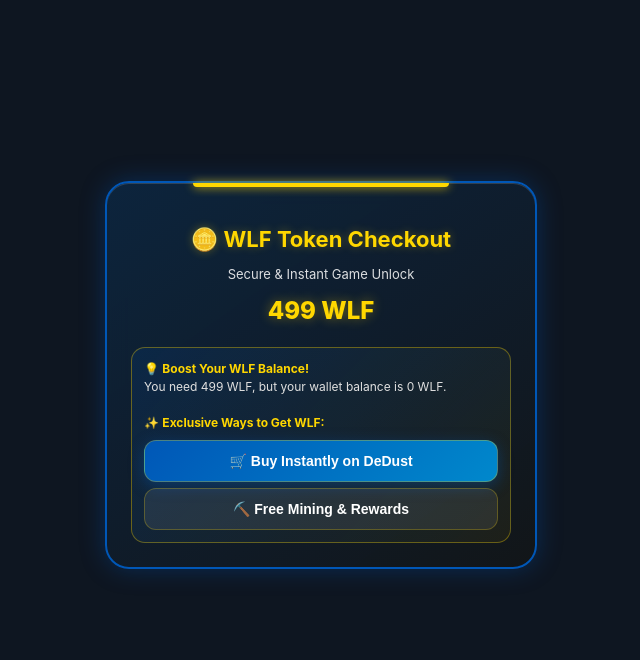
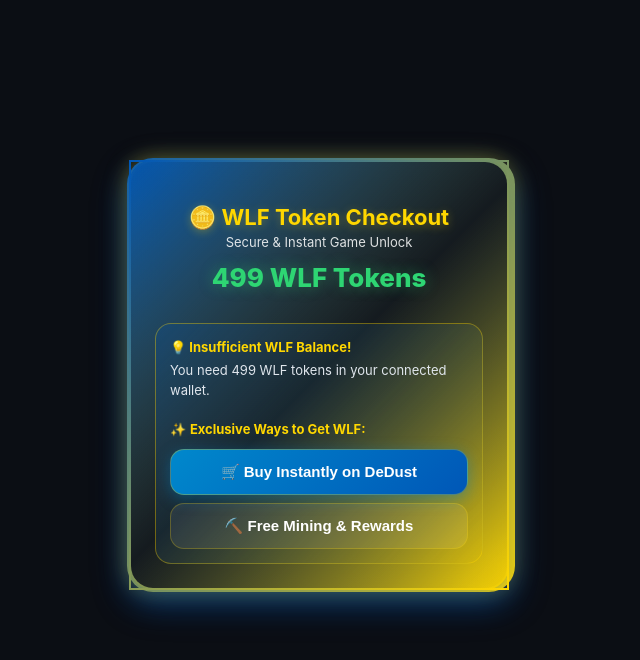
Before and after one commit to kandoo110/-WLF-, a plain HTML site: page pay.html in a window 1280 px wide. Shown: the whole page, without its empty margins (319-959 px from the left). Drawn offline with Linux system fonts and the light colour scheme; a script that the page names is missing.

Commit message:
Update pay.html

```diff
--- a/pay.html
+++ b/pay.html
@@ -1,3 +1,4 @@
+
 <!DOCTYPE html>
 <html lang="en" dir="ltr">
 <head>
@@ -10,7 +11,7 @@
     <style>
         body {
             font-family: -apple-system, BlinkMacSystemFont, 'Segoe UI', Roboto, Helvetica, Arial, sans-serif;
-            background-color: var(--tg-theme-bg-color, #0e1621);
+            background-color: var(--tg-theme-bg-color, #0b0e14);
             color: var(--tg-theme-text-color, #ffffff);
             margin: 0;
             padding: 15px;
@@ -21,52 +22,68 @@
             min-height: 90vh;
             text-align: center;
         }
-        /* فریم شکیل با ترکیب رنگ‌های آبی و زرد (پرچمی) و افکت نئونی */
+
+        /* فریم جذاب با ترکیب ظریف و در هم رفته زرد و آبی (الهام از رنگ‌های پرچم) */
         .card {
-            background: linear-gradient(145deg, rgba(13, 37, 63, 0.95), rgba(18, 22, 25, 0.98));
-            border: 2px solid #0057b7; /* حاشیه آبی پرچم */
+            background: linear-gradient(135deg, rgba(0, 87, 183, 0.25) 0%, rgba(15, 20, 28, 0.95) 50%, rgba(255, 215, 0, 0.15) 100%);
+            border: 2px solid transparent;
+            border-image: linear-gradient(135deg, #0057b7, #ffd700) 1;
             border-radius: 24px;
             padding: 24px;
             width: 100%;
             max-width: 380px;
-            box-shadow: 0 0 25px rgba(0, 87, 183, 0.35), inset 0 1px 0 rgba(255, 255, 255, 0.15);
-            backdrop-filter: blur(12px);
+            box-shadow: 0 10px 30px rgba(0, 87, 183, 0.3), 0 0 20px rgba(255, 215, 0, 0.2);
+            backdrop-filter: blur(15px);
+            box-sizing: border-box;
+            background-clip: padding-box;
             position: relative;
         }
-        /* نوار تزئینی زرد رنگ در بالای فریم برای تکمیل ترکیب زرد و آبی */
-        .card::before {
-            content: '';
-            position: absolute;
-            top: 0;
-            left: 20%;
-            right: 20%;
-            height: 4px;
-            background: #ffd700; /* زرد طلایی پرچم */
-            border-radius: 0 0 4px 4px;
-            box-shadow: 0 0 10px #ffd700;
+
+        /* حاشیه گرد نئونی زرد و آبی */
+        .card-wrapper {
+            background: linear-gradient(135deg, #0057b7, #ffd700);
+            padding: 2px;
+            border-radius: 26px;
+            width: 100%;
+            max-width: 384px;
+            box-shadow: 0 12px 35px rgba(0, 87, 183, 0.4), 0 0 25px rgba(255, 215, 0, 0.25);
         }
-        h2 { color: #ffd700; margin-bottom: 6px; font-size: 22px; text-shadow: 0 0 10px rgba(255, 215, 0, 0.3); }
-        p { font-size: 13px; opacity: 0.85; line-height: 1.4; }
+
+        h2 {
+            color: #ffd700;
+            margin-bottom: 4px;
+            font-size: 22px;
+            text-shadow: 0 2px 10px rgba(255, 215, 0, 0.3);
+            display: flex;
+            align-items: center;
+            justify-content: center;
+            gap: 8px;
+        }
+
+        p { font-size: 13px; opacity: 0.85; margin-top: 2px; margin-bottom: 12px; }
+
         .price-tag {
-            font-size: 24px;
+            font-size: 26px;
             font-weight: 800;
-            margin: 12px 0;
-            color: #ffd700;
-            text-shadow: 0 0 12px rgba(255, 215, 0, 0.4);
+            margin: 10px 0 15px 0;
+            color: #2ed573;
+            text-shadow: 0 0 15px rgba(46, 213, 115, 0.4);
         }
+
         #ton-connect-button {
             display: flex;
             justify-content: center;
-            margin: 12px 0 8px 0;
+            margin: 12px 0;
         }
+
         .btn {
             background: linear-gradient(135deg, #ffd700, #e1b12c);
-            color: #0e1621;
+            color: #0c1017;
             border: none;
-            padding: 12px 18px;
-            font-size: 14px;
+            padding: 13px 20px;
+            font-size: 15px;
             font-weight: 700;
-            border-radius: 12px;
+            border-radius: 14px;
             width: 100%;
             cursor: pointer;
             margin-top: 10px;
@@ -76,57 +93,65 @@
             display: inline-block;
             box-sizing: border-box;
         }
+
         .btn:active { transform: scale(0.97); }
+
         .btn-dedust {
-            background: linear-gradient(135deg, #0057b7, #0088cc); /* آبی خوش‌رنگ صرافی و پرچم */
+            background: linear-gradient(135deg, #0088cc, #0057b7);
             color: #ffffff;
-            box-shadow: 0 4px 15px rgba(0, 87, 183, 0.4);
+            box-shadow: 0 4px 15px rgba(0, 136, 204, 0.4);
             border: 1px solid rgba(255, 215, 0, 0.3);
         }
+
         .btn-secondary {
             background: rgba(255, 255, 255, 0.08);
             color: #ffffff;
             border: 1px solid rgba(255, 215, 0, 0.25);
             box-shadow: none;
         }
+
         .info-box {
-            background: linear-gradient(135deg, rgba(0, 87, 183, 0.15), rgba(255, 215, 0, 0.05));
+            background: linear-gradient(135deg, rgba(0, 87, 183, 0.2), rgba(255, 215, 0, 0.08));
             border: 1px solid rgba(255, 215, 0, 0.35);
-            color: #e0e0e0;
-            padding: 12px;
-            border-radius: 14px;
-            font-size: 12px;
-            margin-top: 10px;
+            color: #e0e6ed;
+            padding: 14px;
+            border-radius: 16px;
+            font-size: 13px;
+            margin-top: 15px;
             text-align: left;
             line-height: 1.5;
         }
+
         .info-box b { color: #ffd700; }
+        .info-title { color: #ffd700; font-weight: bold; margin-bottom: 4px; display: block; }
     </style>
 </head>
 <body>
 
+    <div class="card-wrapper">
         <div class="card" id="app">
             <h2>🪙 WLF Token Checkout</h2>
             <p id="game-title">Secure & Instant Game Unlock</p>
 
             <!-- قیمت بازی -->
-        <div class="price-tag" id="price-display">499 WLF</div>
+            <div class="price-tag" id="price-display">499 WLF Tokens</div>
 
-        <!-- دکمه اتصال ولت در همان نمای اول -->
+            <!-- گزینه اتصال ولت (همان اول دیده می‌شود) -->
             <div id="ton-connect-button"></div>
 
-        <!-- کادر یکپارچه پیام موجودی و گزینه‌ها داخل فریم آبی و زرد -->
+            <!-- پیام موجودی و تمامی گزینه‌ها (خرید از DeDust و استخراج) در همان ابتدا -->
             <div id="error-container" class="info-box">
-            💡 <b>Boost Your WLF Balance!</b><br>
-            You need <span id="cost-text">499</span> WLF, but your wallet balance is 0 WLF.<br><br>
+                <span class="info-title">💡 Insufficient WLF Balance!</span>
+                You need <span id="cost-text">499</span> WLF tokens in your connected wallet.<br><br>
                 ✨ <b>Exclusive Ways to Get WLF:</b>
-            <button class="btn btn-dedust" style="margin-top:8px;" onclick="window.open('https://dedust.io/swap/EQAUEpGOGqbJy-UIxQ6qblhqAROxgDuiMeB17zImB90n6st0/DUST', '_blank')">🛒 Buy Instantly on DeDust</button>
-            <button class="btn btn-secondary" style="margin-top:6px;" onclick="showBotNotice()">⛏️ Free Mining & Rewards</button>
+                <button class="btn btn-dedust" style="margin-top:10px;" onclick="window.open('https://dedust.io/swap/EQAUEpGOGqbJy-UIxQ6qblhqAROxgDuiMeB17zImB90n6st0/DUST', '_blank')">🛒 Buy Instantly on DeDust</button>
+                <button class="btn btn-secondary" style="margin-top:8px;" onclick="showBotNotice()">⛏️ Free Mining & Rewards</button>
             </div>
 
-        <!-- دکمه پرداخت نهایی -->
+            <!-- دکمه پرداخت نهایی (پس از دارا بودن موجودی) -->
             <div id="action-section" style="display: none;">
                 <button class="btn" onclick="sendWlfPayment()">⚡ Pay 499 WLF & Unlock</button>
+            </div>
         </div>
     </div>
 
@@ -141,7 +166,7 @@
         document.getElementById('price-display').innerText = cost + " WLF Tokens";
         document.getElementById('cost-text').innerText = cost;
 
-        // تنظیمات TonConnect UI
+        // راه‌اندازی TonConnect UI
         const tonConnectUI = new TON_CONNECT_UI.TonConnectUI({
             manifestUrl: 'https://wlf-p1zk.onrender.com/tonconnect-manifest.json',
             buttonRootId: 'ton-connect-button'
@@ -150,6 +175,7 @@
         // مدیریت وضعیت اتصال ولت
         tonConnectUI.onStatusChange(wallet => {
             if (wallet) {
+                // اگر ولت متصل شد و شارژ بود دکمه پرداخت روشن می‌شود
                 document.getElementById('action-section').style.display = 'block';
                 document.getElementById('error-container').style.display = 'none';
             } else {
@@ -158,7 +184,7 @@
             }
         });
 
-        // تابع ارسال تراکنش
+        // تابع ارسال تراکنش کسر توکن
         async function sendWlfPayment() {
             const recipientAddress = "EQAUEpGOGqbJy-UIxQ6qblhqAROxgDuiMeB17zImB90n6st0";
 
@@ -167,7 +193,7 @@
                 messages: [
                     {
                         address: recipientAddress,
-                        amount: "50000000" // هزینه گاز شبکه
+                        amount: "50000000" // کارمزد گاز شبکه TON
                     }
                 ]
             };
@@ -181,6 +207,7 @@
             }
         }
 
+        // پیام راهنمای بخش استخراج در منوی اصلی
         function showBotNotice() {
             alert("✨ This option is already available right inside the main bot menu! Simply close this window to check it out.");
         }
```
Lines whose indentation alone changed are shown as unchanged.
